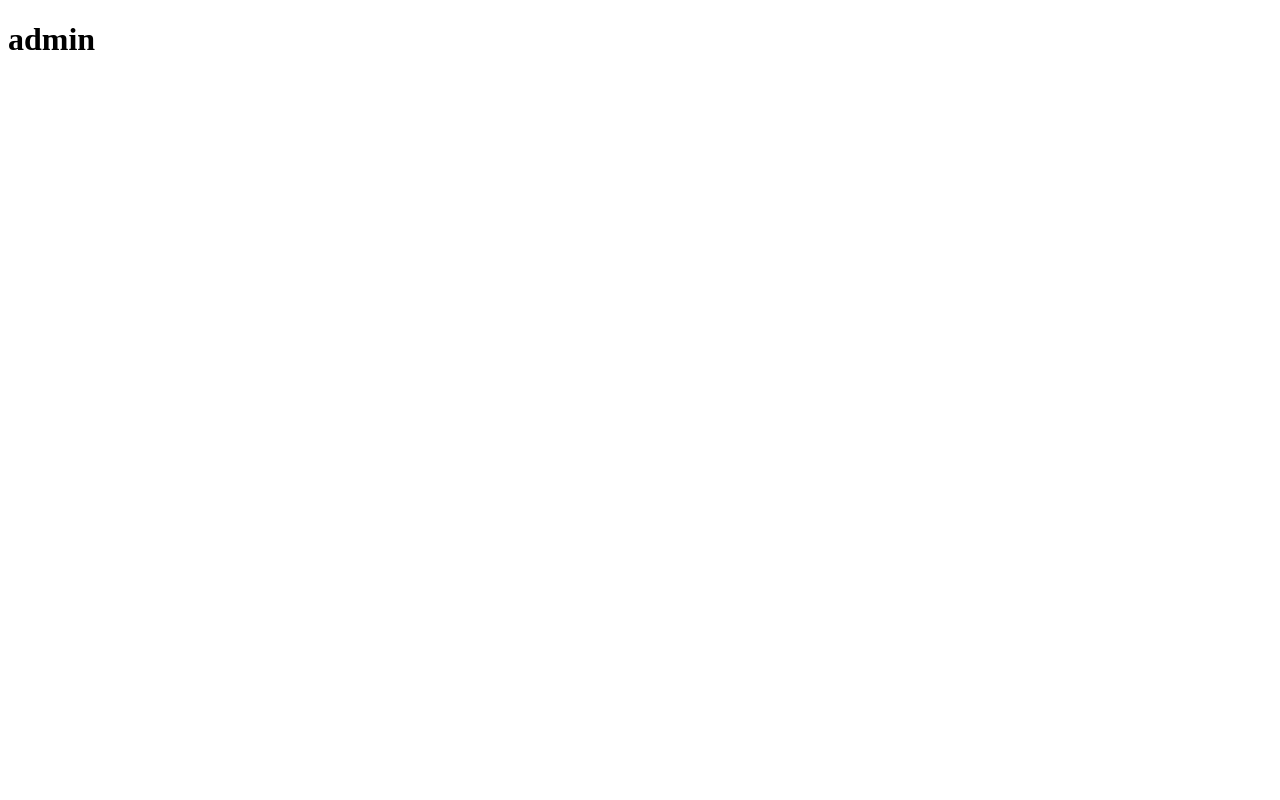
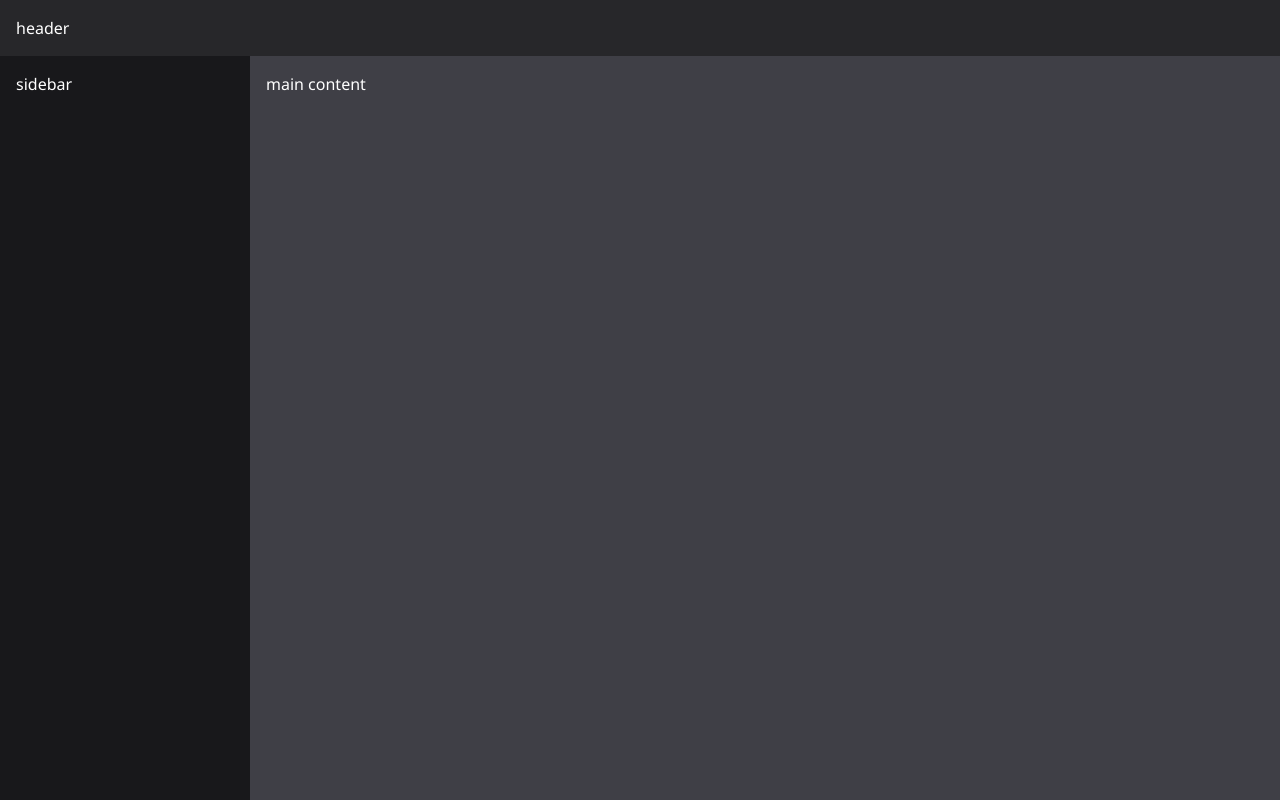
Before and after one commit to slapxxi/next-template, a Next.js app: page /admin in a window 1280 px wide. Built offline with nearby package versions, Linux system fonts and the light colour scheme.

Commit message:
add a bunch of pages

```diff
--- /dev/null
+++ b/app/about/page.tsx
@@ -0,0 +1,13 @@
+export let metadata = {
+  title: 'About Us | NextJS Project',
+};
+
+let AboutPage = () => {
+  return (
+    <div>
+      <h1 className="text-3xl font-semibold">About Us</h1>
+    </div>
+  );
+};
+
+export default AboutPage;
--- /dev/null
+++ b/app/admin/admin.scss
@@ -0,0 +1,18 @@
+@tailwind components;
+@tailwind utilities;
+
+@layer components {
+  .dashboard {
+    display: grid;
+    grid-template-columns: min-content 1fr;
+    grid-template-rows: min-content;
+  }
+
+  .dashboard__header {
+    grid-column: span 2 / span 2;
+  }
+
+  .dashboard__sidebar {
+    min-width: 250px;
+  }
+}
--- /dev/null
+++ b/app/admin/layout.tsx
@@ -0,0 +1,16 @@
+import type { LayoutProps } from 'lib/types';
+import 'app/admin/admin.scss';
+
+let AdminLayout = (props: LayoutProps) => {
+  let { children } = props;
+
+  return (
+    <div className="dashboard h-screen">
+      <header className="dashboard__header bg-zinc-800 p-4 text-white">header</header>
+      <aside className="dashboard__sidebar bg-zinc-900 p-4 text-white">sidebar</aside>
+      <main className="bg-zinc-700 text-white">{children}</main>
+    </div>
+  );
+};
+
+export default AdminLayout;
--- /dev/null
+++ b/app/admin/page.tsx
@@ -0,0 +1,9 @@
+export let metadata = {
+  title: 'Main | Admin | NextJS Project',
+};
+
+let AdminIndexPage = () => {
+  return <div className="p-4">main content</div>;
+};
+
+export default AdminIndexPage;
--- a/app/layout.tsx
+++ b/app/layout.tsx
@@ -1,12 +1,12 @@
 import type { LayoutProps } from 'lib/types';
 import 'styles/globals.scss';
-import 'app/App.scss';
+import 'app/app.scss';
 
 let AppLayout = (props: LayoutProps) => {
   let { children } = props;
 
   return (
-    <html>
+    <html lang="en">
       <head>
         <meta name="viewport" content="initial-scale=1.0, minimum-scale=1.0, width=device-width" />
         <meta name="theme-color" content="#0b0b16" />
--- a/app/page.tsx
+++ b/app/page.tsx
@@ -1,5 +1,15 @@
+import Link from 'next/link';
+
+export let metadata = {
+  title: 'Main | NextJS Project',
+};
+
 let IndexPage = () => {
-  return <div>index</div>;
+  return (
+    <div>
+      <Link href="/about">About</Link>
+    </div>
+  );
 };
 
 export default IndexPage;
```
Also changed, not shown: app/app.scss (renamed from app/App.scss).
